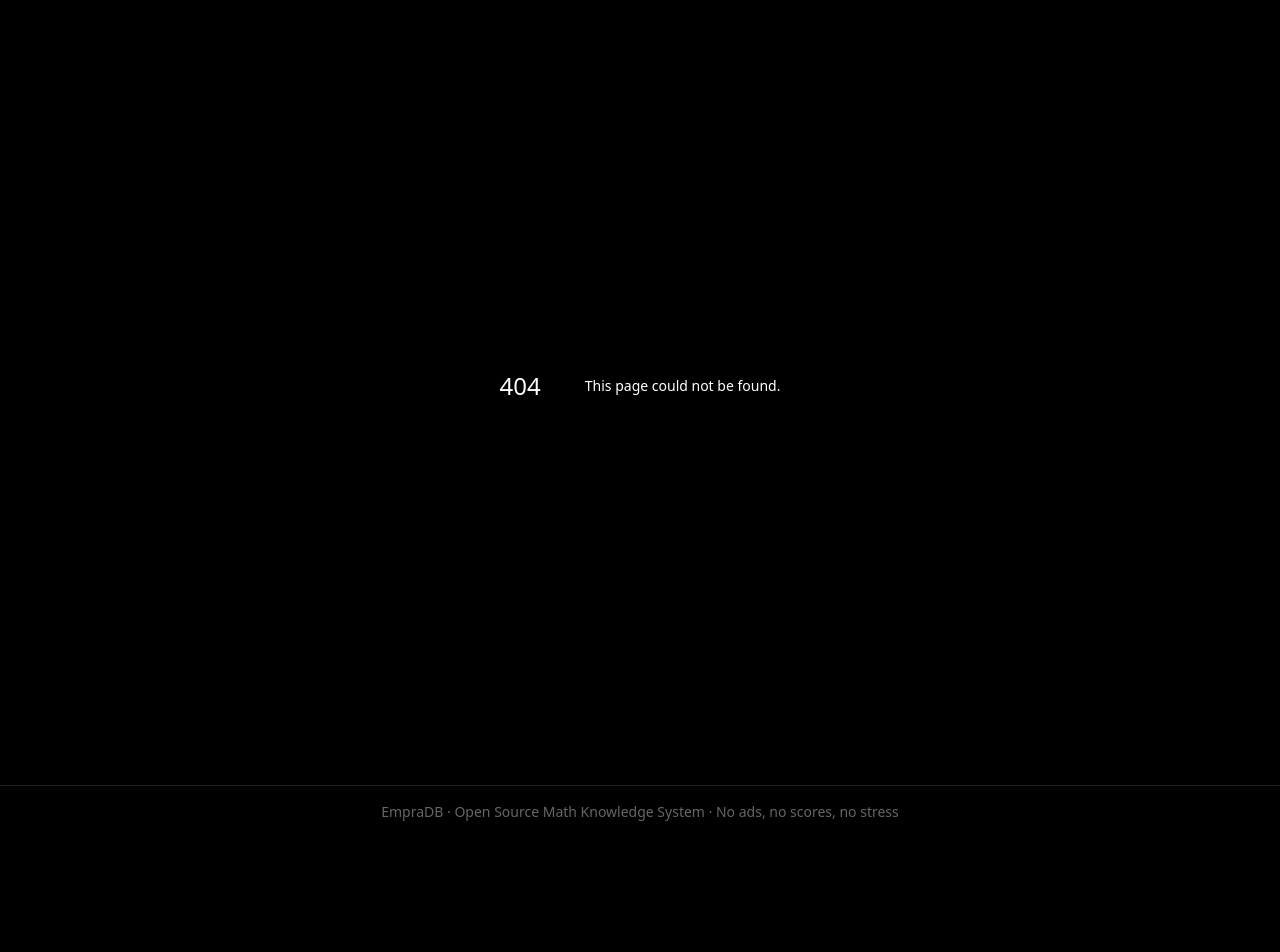
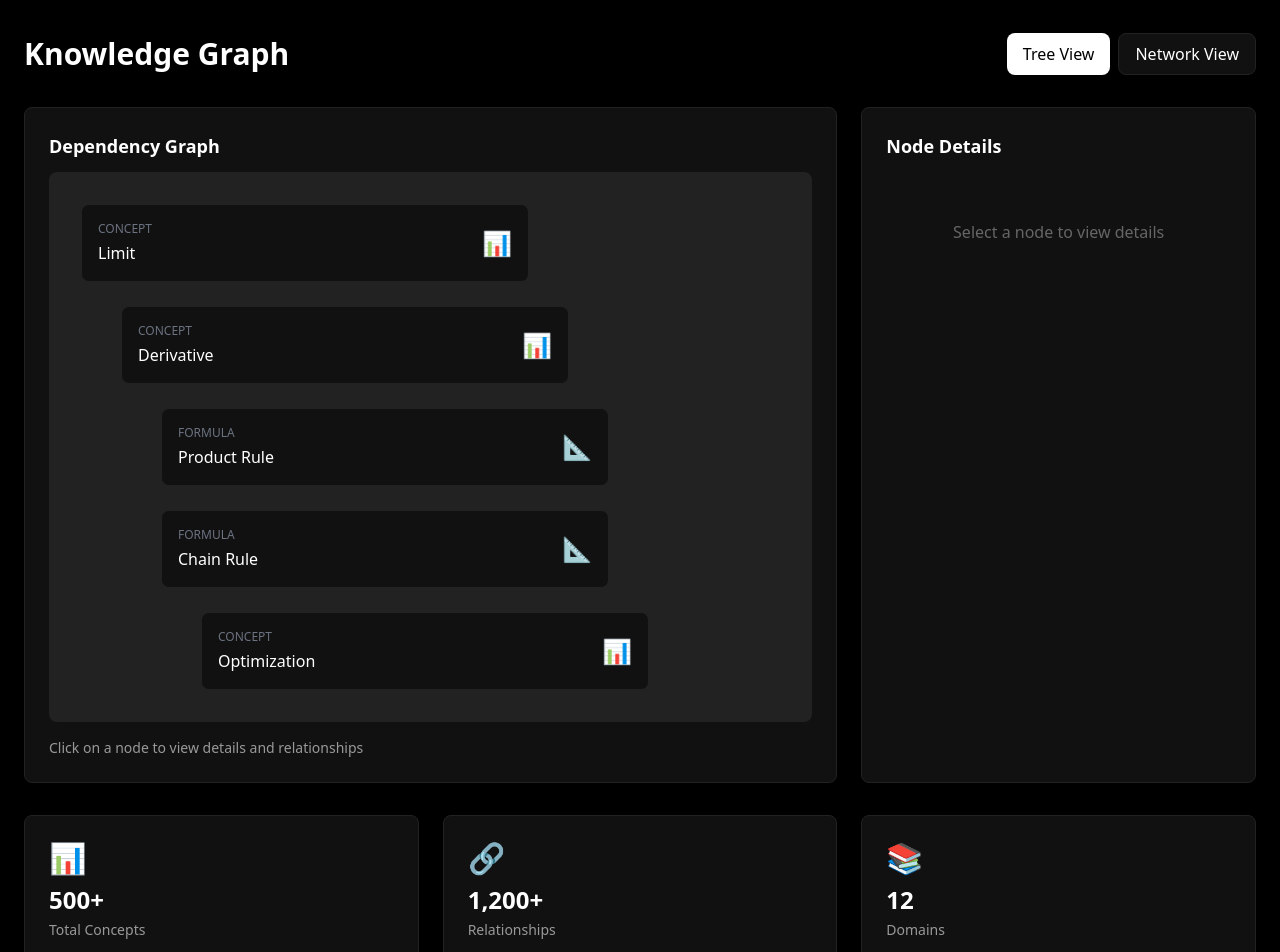
Before and after one commit to empradb/empradb, a Next.js app in the folder apps/web/: page /graph in a window 1280 px wide. Before the commit this address had no page. Shown: the part 80-1032 px from the top of the page. Before the commit the page ends 918 px from the top, so only its background shows below. Built offline with nearby package versions, Linux system fonts and the light colour scheme.

Commit message:
Create page.tsx

```diff
--- /dev/null
+++ b/apps/web/app/graph/page.tsx
@@ -0,0 +1,185 @@
+"use client";
+
+import { useState } from "react";
+
+export default function GraphPage() {
+  const [selectedNode, setSelectedNode] = useState<string | null>(null);
+  const [viewMode, setViewMode] = useState<"tree" | "network">("tree");
+
+  const sampleNodes = [
+    { id: "calculus_limit", title: "Limit", type: "concept", level: 0 },
+    { id: "calculus_derivative", title: "Derivative", type: "concept", level: 1 },
+    { id: "product_rule", title: "Product Rule", type: "formula", level: 2 },
+    { id: "chain_rule", title: "Chain Rule", type: "formula", level: 2 },
+    { id: "optimization", title: "Optimization", type: "concept", level: 3 },
+  ];
+
+  const handleNodeClick = (nodeId: string) => {
+    setSelectedNode(nodeId === selectedNode ? null : nodeId);
+  };
+
+  return (
+    <div className="max-w-7xl mx-auto px-6 py-12">
+      <div className="flex justify-between items-center mb-8">
+        <h1 className="text-3xl font-bold">Knowledge Graph</h1>
+        <div className="flex gap-2">
+          <button
+            onClick={() => setViewMode("tree")}
+            className={viewMode === "tree" ? "button-primary" : "button-secondary"}
+          >
+            Tree View
+          </button>
+          <button
+            onClick={() => setViewMode("network")}
+            className={viewMode === "network" ? "button-primary" : "button-secondary"}
+          >
+            Network View
+          </button>
+        </div>
+      </div>
+
+      <div className="grid grid-cols-1 lg:grid-cols-3 gap-6">
+        <div className="lg:col-span-2 card">
+          <h2 className="subsection-title mb-4">Dependency Graph</h2>
+
+          <div className="bg-gray-800 rounded-lg p-8 min-h-[500px] flex items-center justify-center">
+            <div className="space-y-6 w-full">
+              {sampleNodes.map((node) => (
+                <div
+                  key={node.id}
+                  className="flex items-center gap-4"
+                  style={{ marginLeft: `${node.level * 40}px` }}
+                >
+                  <div
+                    className={`concept-card w-full max-w-md ${
+                      selectedNode === node.id ? "border-white" : ""
+                    }`}
+                    onClick={() => handleNodeClick(node.id)}
+                  >
+                    <div className="flex items-center justify-between">
+                      <div>
+                        <div className="text-xs text-gray-500 uppercase mb-1">
+                          {node.type}
+                        </div>
+                        <div className="font-medium">{node.title}</div>
+                      </div>
+                      <div className="text-2xl">
+                        {node.type === "concept" ? "📊" : "📐"}
+                      </div>
+                    </div>
+                  </div>
+                </div>
+              ))}
+            </div>
+          </div>
+
+          <div className="mt-4 text-sm text-gray-400">
+            Click on a node to view details and relationships
+          </div>
+        </div>
+
+        <div className="card">
+          <h2 className="subsection-title mb-4">Node Details</h2>
+
+          {selectedNode ? (
+            <div className="space-y-4">
+              <div>
+                <div className="text-xs text-gray-500 uppercase mb-1">Selected Node</div>
+                <div className="text-lg font-semibold">
+                  {sampleNodes.find((n) => n.id === selectedNode)?.title}
+                </div>
+              </div>
+
+              <div className="divider" />
+
+              <div>
+                <div className="text-sm font-medium mb-2">Prerequisites</div>
+                <div className="space-y-2">
+                  {selectedNode === "calculus_derivative" && (
+                    <div className="text-sm bg-gray-800 p-2 rounded">Limit</div>
+                  )}
+                  {selectedNode === "product_rule" && (
+                    <div className="text-sm bg-gray-800 p-2 rounded">Derivative</div>
+                  )}
+                  {selectedNode === "chain_rule" && (
+                    <div className="text-sm bg-gray-800 p-2 rounded">Derivative</div>
+                  )}
+                  {selectedNode === "optimization" && (
+                    <>
+                      <div className="text-sm bg-gray-800 p-2 rounded">Derivative</div>
+                      <div className="text-sm bg-gray-800 p-2 rounded">Product Rule</div>
+                    </>
+                  )}
+                  {selectedNode === "calculus_limit" && (
+                    <div className="text-sm text-gray-500">No prerequisites</div>
+                  )}
+                </div>
+              </div>
+
+              <div>
+                <div className="text-sm font-medium mb-2">Used In</div>
+                <div className="space-y-2">
+                  {selectedNode === "calculus_limit" && (
+                    <div className="text-sm bg-gray-800 p-2 rounded">Derivative</div>
+                  )}
+                  {selectedNode === "calculus_derivative" && (
+                    <>
+                      <div className="text-sm bg-gray-800 p-2 rounded">Product Rule</div>
+                      <div className="text-sm bg-gray-800 p-2 rounded">Chain Rule</div>
+                      <div className="text-sm bg-gray-800 p-2 rounded">Optimization</div>
+                    </>
+                  )}
+                  {["product_rule", "chain_rule"].includes(selectedNode) && (
+                    <div className="text-sm bg-gray-800 p-2 rounded">Optimization</div>
+                  )}
+                  {selectedNode === "optimization" && (
+                    <div className="text-sm text-gray-500">Final application</div>
+                  )}
+                </div>
+              </div>
+
+              <div>
+                <div className="text-sm font-medium mb-2">Graph Stats</div>
+                <div className="space-y-1 text-sm text-gray-400">
+                  <div>Total Prerequisites: {
+                    selectedNode === "calculus_limit" ? 0 :
+                    selectedNode === "calculus_derivative" ? 1 :
+                    selectedNode === "product_rule" ? 2 :
+                    selectedNode === "chain_rule" ? 2 : 3
+                  }</div>
+                  <div>Depth Level: {
+                    sampleNodes.find((n) => n.id === selectedNode)?.level
+                  }</div>
+                </div>
+              </div>
+            </div>
+          ) : (
+            <div className="text-center text-gray-600 py-12">
+              <p>Select a node to view details</p>
+            </div>
+          )}
+        </div>
+      </div>
+
+      <div className="grid grid-cols-1 md:grid-cols-3 gap-6 mt-8">
+        <div className="card">
+          <div className="text-3xl mb-2">📊</div>
+          <div className="text-2xl font-bold mb-1">500+</div>
+          <div className="text-sm text-gray-400">Total Concepts</div>
+        </div>
+
+        <div className="card">
+          <div className="text-3xl mb-2">🔗</div>
+          <div className="text-2xl font-bold mb-1">1,200+</div>
+          <div className="text-sm text-gray-400">Relationships</div>
+        </div>
+
+        <div className="card">
+          <div className="text-3xl mb-2">📚</div>
+          <div className="text-2xl font-bold mb-1">12</div>
+          <div className="text-sm text-gray-400">Domains</div>
+        </div>
+      </div>
+    </div>
+  );
+}
```
